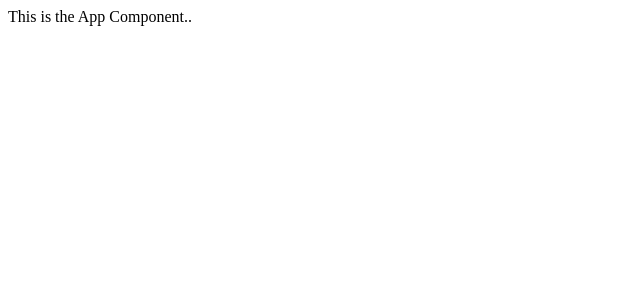
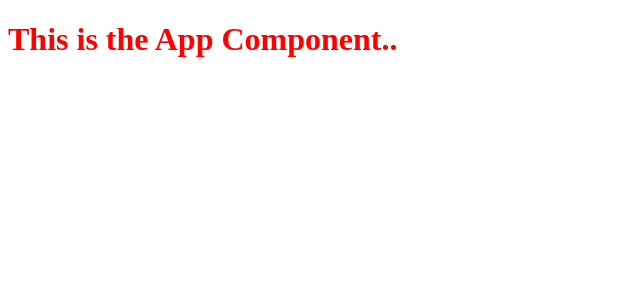
Before and after one commit to PratikDhungel/movie-list, a React app: page / in a window 1280 px wide. Shown: the top 300 px of the page, without its empty margins (0-640 px from the left). Built offline with nearby package versions, Linux system fonts and the light colour scheme.

Commit message:
Add webpack css loader and configure hot reload

```diff
--- a/package.json
+++ b/package.json
@@ -5,6 +5,7 @@
   "main": "index.js",
   "scripts": {
     "start": "webpack serve --config webpack/webpack.config.js --open",
+    "build": "webpack --config webpack/webpack.config.js",
     "test": "echo \"Error: no test specified\" && exit 1"
   },
   "keywords": [],
@@ -19,10 +20,14 @@
     "@babel/preset-env": "^7.14.2",
     "@babel/preset-react": "^7.13.13",
     "@babel/preset-typescript": "^7.13.0",
+    "@pmmmwh/react-refresh-webpack-plugin": "^0.4.3",
     "@types/react": "^17.0.6",
     "@types/react-dom": "^17.0.5",
     "babel-loader": "^8.2.2",
+    "css-loader": "^5.2.6",
     "html-webpack-plugin": "^5.3.1",
+    "react-refresh": "^0.10.0",
+    "style-loader": "^2.0.0",
     "typescript": "^4.2.4",
     "webpack": "^5.37.1",
     "webpack-cli": "^4.7.0",
--- a/src/App.tsx
+++ b/src/App.tsx
@@ -1,5 +1,9 @@
 const App = () => {
-  return <div>This is the App Component..</div>;
+  return (
+    <div>
+      <h1>This is the App Component..</h1>
+    </div>
+  );
 };
 
 export default App;
--- a/src/index.tsx
+++ b/src/index.tsx
@@ -1,4 +1,5 @@
 import ReactDom from 'react-dom';
 import App from './App';
+import './styles.css';
 
 ReactDom.render(<App />, document.getElementById('root'));
--- /dev/null
+++ b/src/styles.css
@@ -0,0 +1,3 @@
+h1 {
+  color: red;
+}
--- a/webpack/webpack.config.js
+++ b/webpack/webpack.config.js
@@ -1,4 +1,5 @@
 const path = require('path');
+const ReactRefreshWebpackPlugin = require('@pmmmwh/react-refresh-webpack-plugin');
 const HtmlWebpackPlugin = require('html-webpack-plugin');
 
 module.exports = {
@@ -17,6 +18,10 @@ module.exports = {
           },
         ],
       }, // Use babel for all ts, js, tsx ans jsx files
+      {
+        test: /\.css$/,
+        use: ['style-loader', 'css-loader'], // Rule added to load CSS files. Order of style-loader and css-loader cannot be swapped
+      },
     ],
   },
   output: {
@@ -25,12 +30,14 @@ module.exports = {
   },
   mode: 'development',
   devServer: {
+    hot: true,
     port: 3000,
   },
   plugins: [
     new HtmlWebpackPlugin({
       template: path.resolve(__dirname, '../src/index.html'),
     }),
+    new ReactRefreshWebpackPlugin(), // Plugin to hot reload react components
   ], // Injects the bundle js file into the index html file and place the html file in the build folder
   stats: 'errors-only',
 };
```
Also changed, not shown: 1 other file (tests, documents, lock files or other folders).
